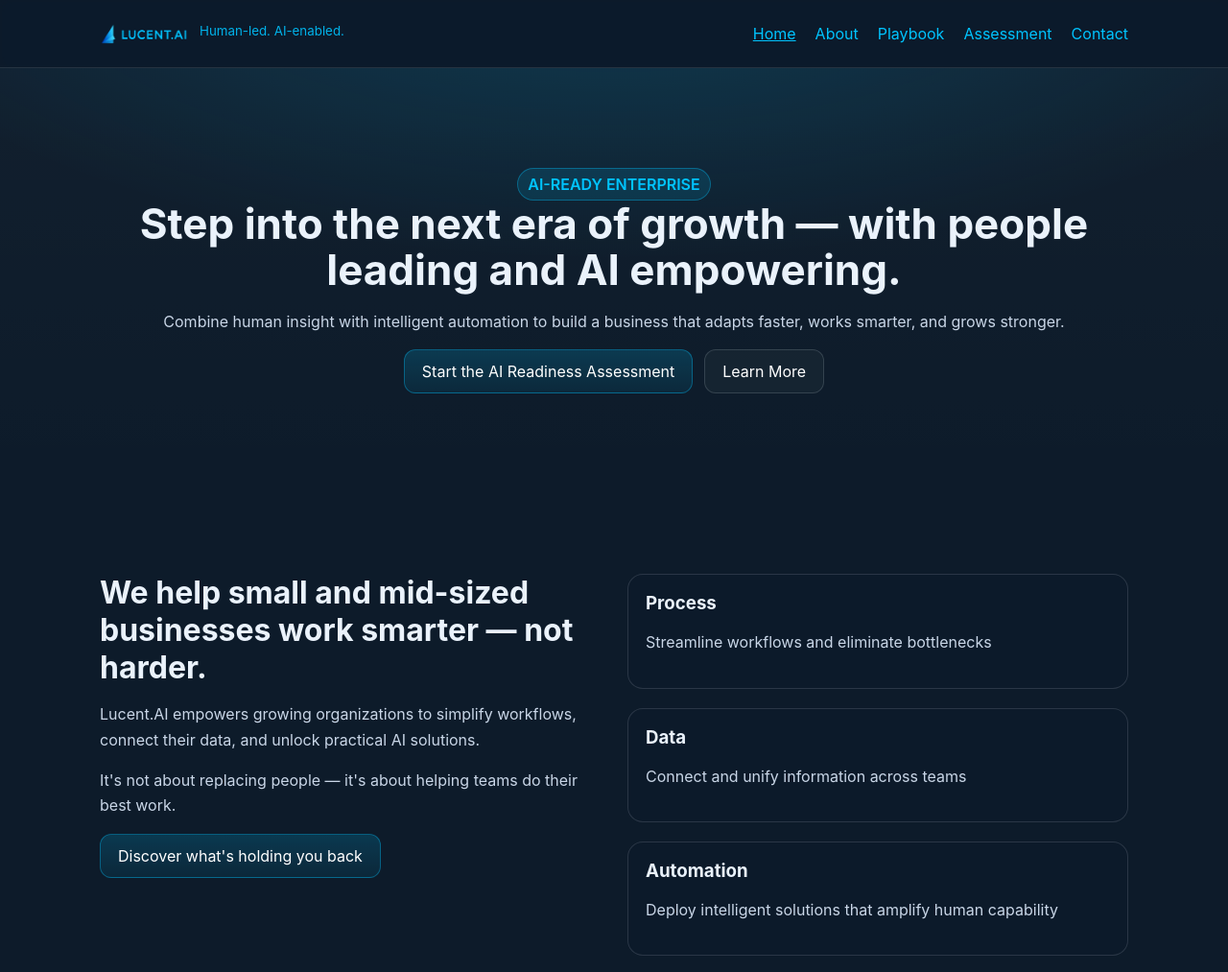
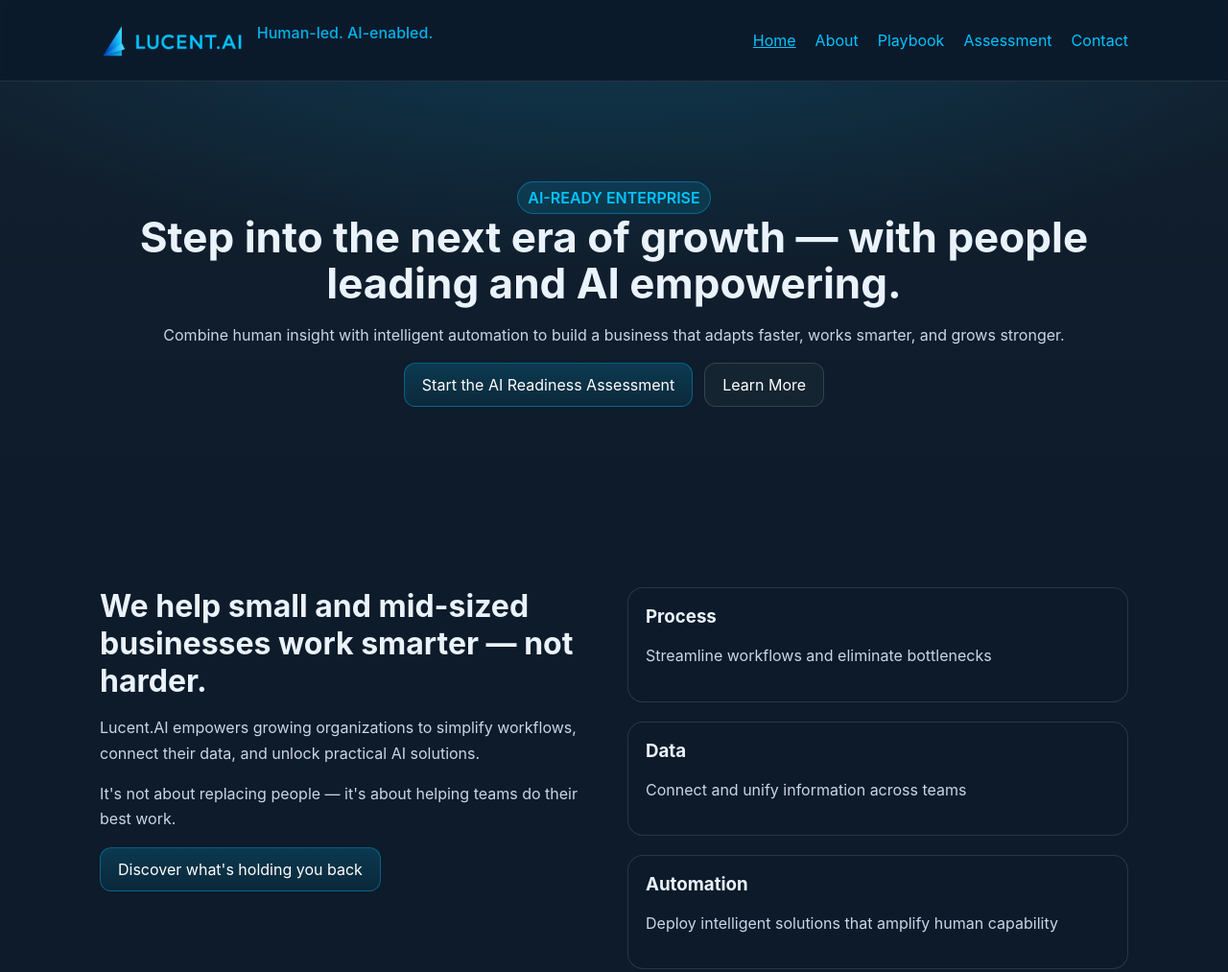
Before and after one commit to khatmaljr/lucent-ai-website-2, a plain HTML site: page index.html in a window 1280 px wide. Shown: the top 1013 px of the page at 96% size. Drawn offline with Linux system fonts and the light colour scheme.

Commit message:
Update style.css

```diff
--- a/css/style.css
+++ b/css/style.css
@@ -1,3 +1,21 @@
+.brand {
+  display: flex;
+  align-items: center;
+  gap: 10px;
+  flex-wrap: nowrap;
+}
+
+.brand img {
+  height: 36px; /* Adjust as needed */
+}
+
+.brand small {
+  color: var(--cyan);
+  opacity: 0.9;
+  white-space: nowrap; /* keeps the text on one line */
+  font-weight: 500;
+  font-size: 16px;
+}
 :root{
   --midnight:#0D1B2A;
   --cyan:#00C4FF;
```
